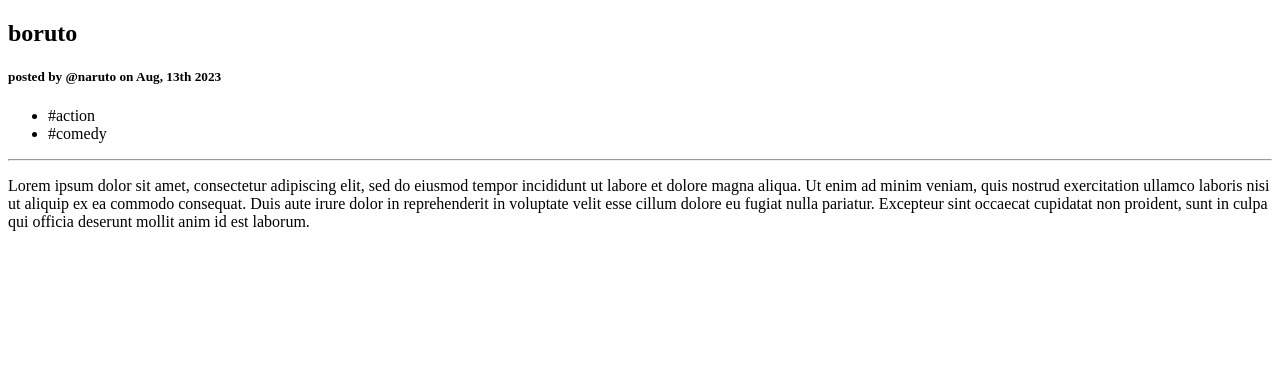
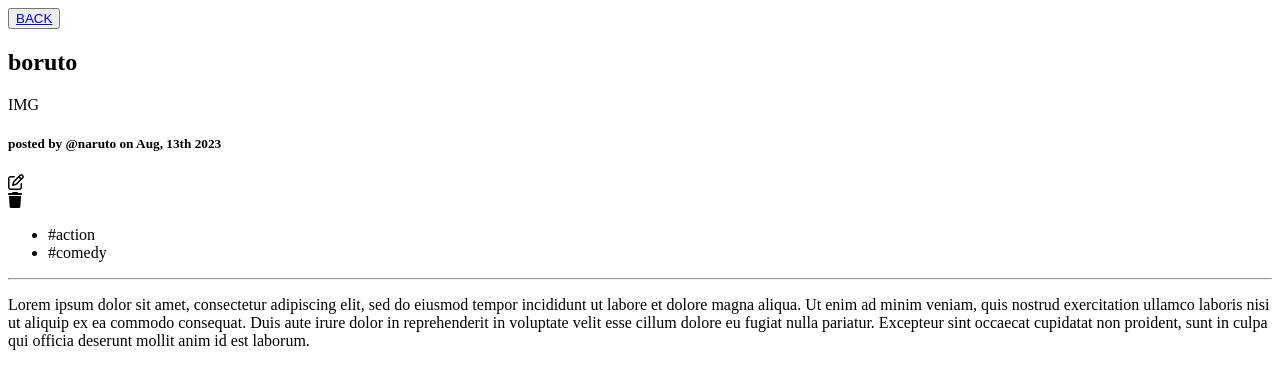
Before and after one commit to sudocodedev/DJ_CRUD, a Django app: page /detailed-post/7 in a window 1280 px wide. Shown: the top 389 px of the page. Run offline with Django 4.2, Linux system fonts and the light colour scheme; data comes from the database, SQL or seed files in the repository.

Commit message:
applied some styles for singlePage and posts page

```diff
--- a/post/templates/post/index.html
+++ b/post/templates/post/index.html
@@ -5,6 +5,7 @@
     <meta charset="UTF-8">
     <meta http-equiv="X-UA-Compatible" content="IE=edge">
     <meta name="viewport" content="width=device-width, initial-scale=1.0">
+    <link rel="stylesheet" href="https://cdnjs.cloudflare.com/ajax/libs/font-awesome/6.4.2/css/all.min.css" integrity="sha512-z3gLpd7yknf1YoNbCzqRKc4qyor8gaKU1qmn+CShxbuBusANI9QpRohGBreCFkKxLhei6S9CQXFEbbKuqLg0DA==" crossorigin="anonymous" referrerpolicy="no-referrer" />
     <title>Simple CRUD ⚡</title>
     <link rel="stylesheet" href="{% static 'css/style.css' %}">
 </head>
--- a/post/templates/post/singlepost.html
+++ b/post/templates/post/singlepost.html
@@ -7,15 +7,21 @@
     <meta charset="UTF-8">
     <meta http-equiv="X-UA-Compatible" content="IE=edge">
     <meta name="viewport" content="width=device-width, initial-scale=1.0">
-    <title></title>
+    <link rel="stylesheet" href="https://cdnjs.cloudflare.com/ajax/libs/font-awesome/6.4.2/css/all.min.css" integrity="sha512-z3gLpd7yknf1YoNbCzqRKc4qyor8gaKU1qmn+CShxbuBusANI9QpRohGBreCFkKxLhei6S9CQXFEbbKuqLg0DA==" crossorigin="anonymous" referrerpolicy="no-referrer" />
+    <link rel="stylesheet" href="{% static 'css/singlePage.css' %}">
+    <title>{{ post.title }}</title>
 </head>
 <body>
+    <button class="back" type="submit"><a href="{% url 'post-page' %}" >BACK</a></button>
     <section class="header">
         <h2>{{ post.title }}</h2>
         <div class="user-details">
-            <div class="img-container"></div>
+            <div class="img-container">IMG</div>
             <h5>posted by @{{post.author}} on {{post.date_posted | date:"M, jS Y"}}</h5>
-
+            <div class="operations">
+                <div class="edit"><i class="fa-regular fa-pen-to-square"></i></div>
+                <div class="delete"><i class="fa-solid fa-trash"></i></div>
+            </div>
         </div>
     </section>
     <section class="taglist">
```
Also changed, not shown: post/templates/post/main.html (+14 -1 lines), static/css/singlePage.css (added).
